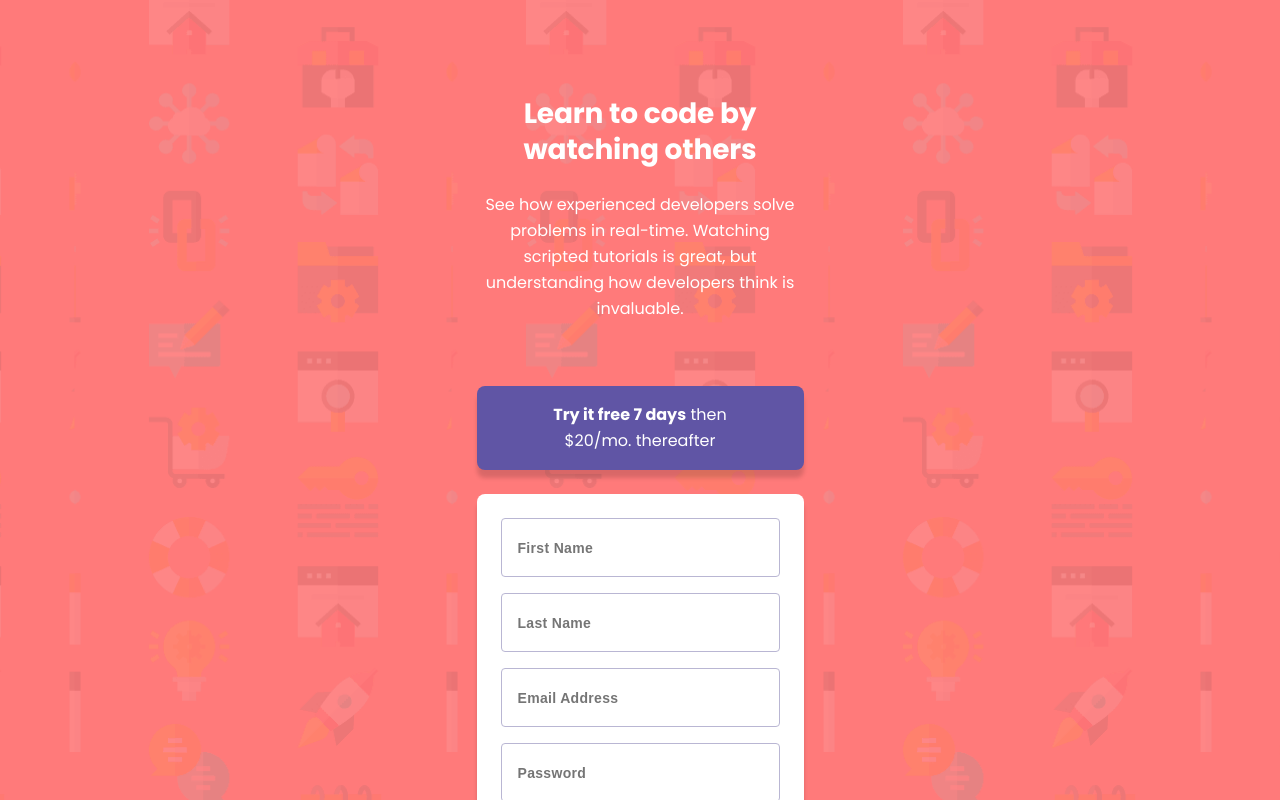
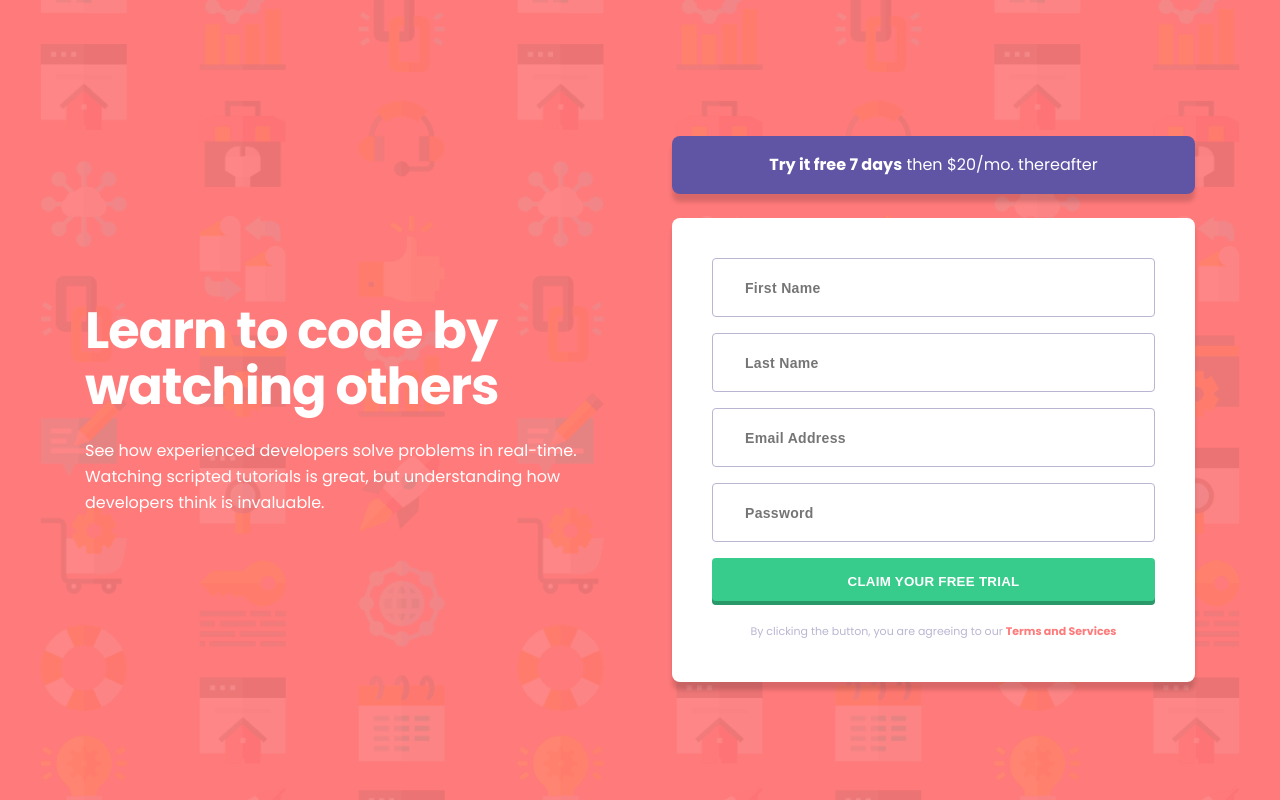
Before and after one commit to abizmo/intro-component-signup-form, a React (Create React App) app: page / in a window 1280 px wide. Shown: the top 800 px of the page. Built offline with nearby package versions, Linux system fonts and the light colour scheme.

Commit message:
Desktop design

```diff
--- a/src/components/Intro/Intro.module.css
+++ b/src/components/Intro/Intro.module.css
@@ -1,4 +1,5 @@
 .container {
+  align-items: center;
   display: flex;
   flex-direction: column;
   gap: 64px;
@@ -7,6 +8,7 @@
 
 .header {
   color: var(--neutral-white);
+  flex: 1;
   text-align: center;
 }
 
@@ -24,6 +26,23 @@
 
 .action {
   display: flex;
+  flex: 1;
   flex-direction: column;
   gap: 24px;
 }
+
+@media (min-width: 1280px) {
+  .container {
+    flex-direction: row;
+  }
+
+  .header {
+    text-align: left;
+  }
+
+  .header h1 {
+    font-size: 51px;
+    letter-spacing: -0.02em;
+    line-height: 56px;
+  }
+}
--- a/src/components/SignUpForm/SignUpForm.module.css
+++ b/src/components/SignUpForm/SignUpForm.module.css
@@ -62,3 +62,17 @@
 .action b {
   color: var(--primary-red);
 }
+
+@media (min-width: 1280px) {
+  .signUpForm {
+    padding: 40px;
+  }
+
+  .input input {
+    padding-left: 32px;
+  }
+
+  .action p {
+    max-width: 100%;
+  }
+}
--- a/src/index.css
+++ b/src/index.css
@@ -26,9 +26,19 @@
 main {
   display: flex;
   flex-direction: column;
-  height: 100%;
-  justify-content: space-between;
-  margin: 0 auto;
+  margin: 80px auto 0;
   max-width: 327px;
-  padding: 96px 0 16px;
+  padding: 16px 0;
 }
+
+@media (min-width: 1280px) {
+  body {
+    background-image: url('/public/images/bg-intro-desktop.png');
+    background-size: cover;
+  }
+  main {
+    gap: 120px;
+    margin-top: 120px;
+    max-width: 1110px;
+  }
+}
```
